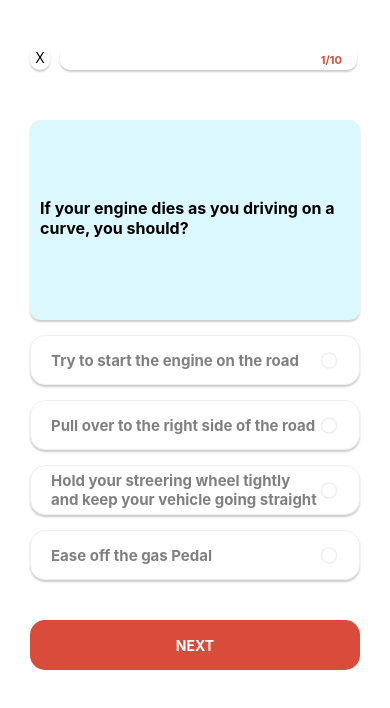
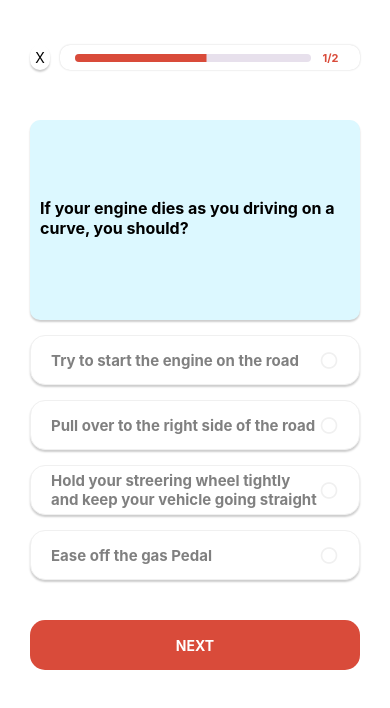
Before and after one commit to Wiscarlens/Pulze, a React Native app: screen / in a window 390 px wide. Shown: the top 708 px of the page. Built offline with nearby package versions, Linux system fonts and the light colour scheme.

Commit message:
add click listenner to answer and log index

```diff
--- a/src/components/AnswerCard.tsx
+++ b/src/components/AnswerCard.tsx
@@ -1,15 +1,22 @@
 import React from 'react';
-import { View, Text, StyleSheet } from 'react-native';
+import { View, Text, StyleSheet, TouchableOpacity  } from 'react-native';
 import CheckIcon from 'react-native-vector-icons/MaterialCommunityIcons';
 
 interface AnswerCardProps {
   answer: string;
   checkIcon?: boolean | null;
+  onPress?: () => void;
 }
 
-const AnswerCard: React.FC<AnswerCardProps> = ({ answer, checkIcon }) => {
+const AnswerCard: React.FC<AnswerCardProps> = ({ answer, checkIcon, onPress }) => {
+  const handlePress = () => {
+    if (onPress) {
+      onPress();
+    }
+  };
+
   return (
-    <View
+    <TouchableOpacity onPress={handlePress}
       style={[
         styles.card,
         {
@@ -60,7 +67,7 @@ const AnswerCard: React.FC<AnswerCardProps> = ({ answer, checkIcon }) => {
           />
         </View>
       )}
-    </View>
+    </TouchableOpacity>
   );
 };
 
--- /dev/null
+++ b/src/components/ProgressCard.tsx
@@ -0,0 +1,66 @@
+import React from 'react';
+import { View, Text, StyleSheet } from 'react-native';
+import { ProgressBar } from 'react-native-paper';
+
+interface ProgressCardProps {
+    currentQuestionIndex: number;
+    questionsLength: number;
+  }
+
+  const ProgressCard: React.FC<ProgressCardProps> = ({ questionsLength, currentQuestionIndex }) => {
+    const progressValue = currentQuestionIndex + 1 / questionsLength;
+
+    return (
+      <View>
+        <View style={styles.progressCardContainer}>
+          <View style={styles.progressCard}>
+            <ProgressBar
+              progress={progressValue}
+              color={'#D94B3A'}
+              style={styles.progressBar}
+            />
+          </View>
+          <View style={styles.currentQuestion}>
+            <Text style={styles.progressText}>{currentQuestionIndex + 1}/{questionsLength}</Text>
+          </View>
+        </View>
+      </View>
+    );
+  };
+
+const styles = StyleSheet.create({
+    progressCardContainer: {
+      height: 25,
+      width: 300,
+      flexDirection: 'row',
+      borderRadius: 10,
+      backgroundColor: 'white',
+      shadowColor: 'black',
+      shadowOpacity: 0.2,
+      shadowRadius: 2,
+      marginTop: 15,
+      justifyContent: 'center',
+      alignItems: 'center'
+    },
+    progressCard: {
+        flex: 7
+
+    },
+    progressBar: {
+        height: 8,
+        borderRadius: 10,
+        width: '90%',
+       marginStart: 15
+      },
+    progressText: {
+      fontSize: 11,
+      fontWeight: 'bold',
+      color: '#D94B3A',
+
+    },
+    currentQuestion: {
+        flex: 1
+    },
+  });
+
+export default ProgressCard;
--- a/src/screens/QuizScreen.tsx
+++ b/src/screens/QuizScreen.tsx
@@ -1,10 +1,9 @@
-
 import React, { useState } from 'react';
 import { View, Text, StyleSheet, TouchableOpacity } from 'react-native';
-import { Card, Button } from 'react-native-elements';
+
 import QuestionCard from '../components/QuestionCard';
 import AnswerCard from '../components/AnswerCard';
-import { ProgressBar } from 'react-native-paper';
+import ProgressCard from '../components/ProgressCard';
 
 const QuizScreen = () => {
   const questions = [
@@ -38,6 +37,12 @@ const QuizScreen = () => {
     }
   };
 
+  const handleAnswerPress = (index : number) => {
+    // Implement your logic to check if the answer is correct or wrong
+    console.log('Answer clicked for question index:', index);
+  };
+
+
   const handleClose = () => {
     // Handle closing the quiz (navigate back or perform any necessary action)
   };
@@ -49,20 +54,12 @@ const QuizScreen = () => {
           <TouchableOpacity style={styles.closeButton} onPress={handleClose}>
             <Text>X</Text>
           </TouchableOpacity>
-        </View>
-        <View style={styles.progressCard}>
-          {/* Progress Bar space */}
-          <View>
-            <ProgressBar
-              progress={0.1}
-              color="#D94B3A"
-              style={styles.progressBar}
-            />
-          </View>
-          <View>
-            <Text style={styles.progressText}>1/10</Text>
-          </View>
-        </View>
+        </View >
+
+        <ProgressCard
+          questionsLength={questions.length}
+          currentQuestionIndex={currentQuestionIndex}
+        />
       </View>
 
         <QuestionCard
@@ -74,14 +71,9 @@ const QuizScreen = () => {
               key={index}
               answer={choice}
               checkIcon={null}
+              onPress={() => handleAnswerPress(index)}
           />
         ))}
-
-      {/* Navigation Buttons */}
-      {/* <View style={styles.navigationButtons}>
-        <Button title="Previous" onPress={handlePrevious} />
-        <Button title="Next" onPress={handleNext} />
-      </View> */}
 
       <TouchableOpacity
         style={styles.button}
@@ -106,6 +98,9 @@ const styles = StyleSheet.create({
     marginBottom: 10,
   },
   progressBar: {
+    height: 8,
+    borderRadius: 10,
+    width: '70%',
 
   },
   closeButton: {
@@ -115,9 +110,6 @@ const styles = StyleSheet.create({
     flexDirection: 'row',
     justifyContent: 'space-between',
     marginTop: 20,
-  },
-  cardContainer: {
-    // Add any additional styling for the card container if needed
   },
   closeCard: {
     height: 25,
@@ -134,18 +126,15 @@ const styles = StyleSheet.create({
     alignItems: 'center',
   },
   progressCard: {
-    height: 25,
+    height: 70,
     width: '90%',
     borderRadius: 10,
     backgroundColor: 'white',
     shadowColor: 'black',
-    shadowOffset: { width: 0, height: 2 },
     shadowOpacity: 0.2,
     shadowRadius: 2,
     marginTop: 15,
     justifyContent: 'center',
-    alignItems: 'flex-end',
-
   },
   progressText: {
     fontSize: 11,
@@ -154,14 +143,17 @@ const styles = StyleSheet.create({
     marginEnd: 15,
 
   },
+  currentQuestion: {
+
+  },
   button: {
     backgroundColor: '#D94B3A',
     width: '100%',
     height: 50,
     borderRadius: 15,
     marginTop: 40,
+    alignItems: 'center',
     justifyContent: 'center',
-    alignItems: 'center',
 
   },
   buttonText: {
```
